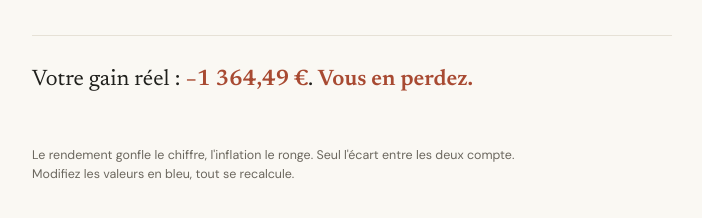
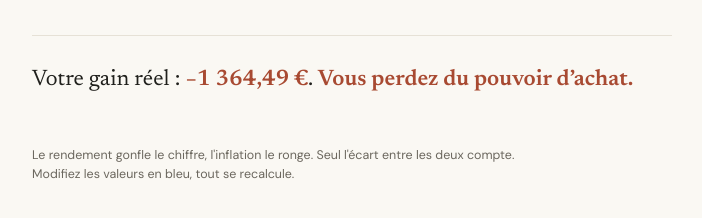
Before and after one commit to DuAell/duaell.github.io, a plain HTML site: page pouvoir-achat/index.html in a window 1280 px wide. Shown: the part 474-692 px from the top of the page, without its empty margins (288-990 px from the left). Drawn offline with Linux system fonts and the light colour scheme.

Commit message:
fix sentence

```diff
--- a/pouvoir-achat/index.html
+++ b/pouvoir-achat/index.html
@@ -187,7 +187,7 @@
     const tol=Math.max(1, Math.abs(c)*0.0005);
     verdict.classList.remove('is-gain','is-perte','is-flat');
     if(real>tol){ verdict.classList.add('is-gain'); elLine.textContent='Vous gagnez du pouvoir d\u2019achat.'; }
-    else if(real<-tol){ verdict.classList.add('is-perte'); elLine.textContent='Vous en perdez.'; }
+    else if(real<-tol){ verdict.classList.add('is-perte'); elLine.textContent='Vous perdez du pouvoir d\u2019achat.'; }
     else{ verdict.classList.add('is-flat'); elLine.textContent='Vous faites du surplace.'; }
 
     pop(elFinal); pop(elEquiv); pop(elReal);
```
